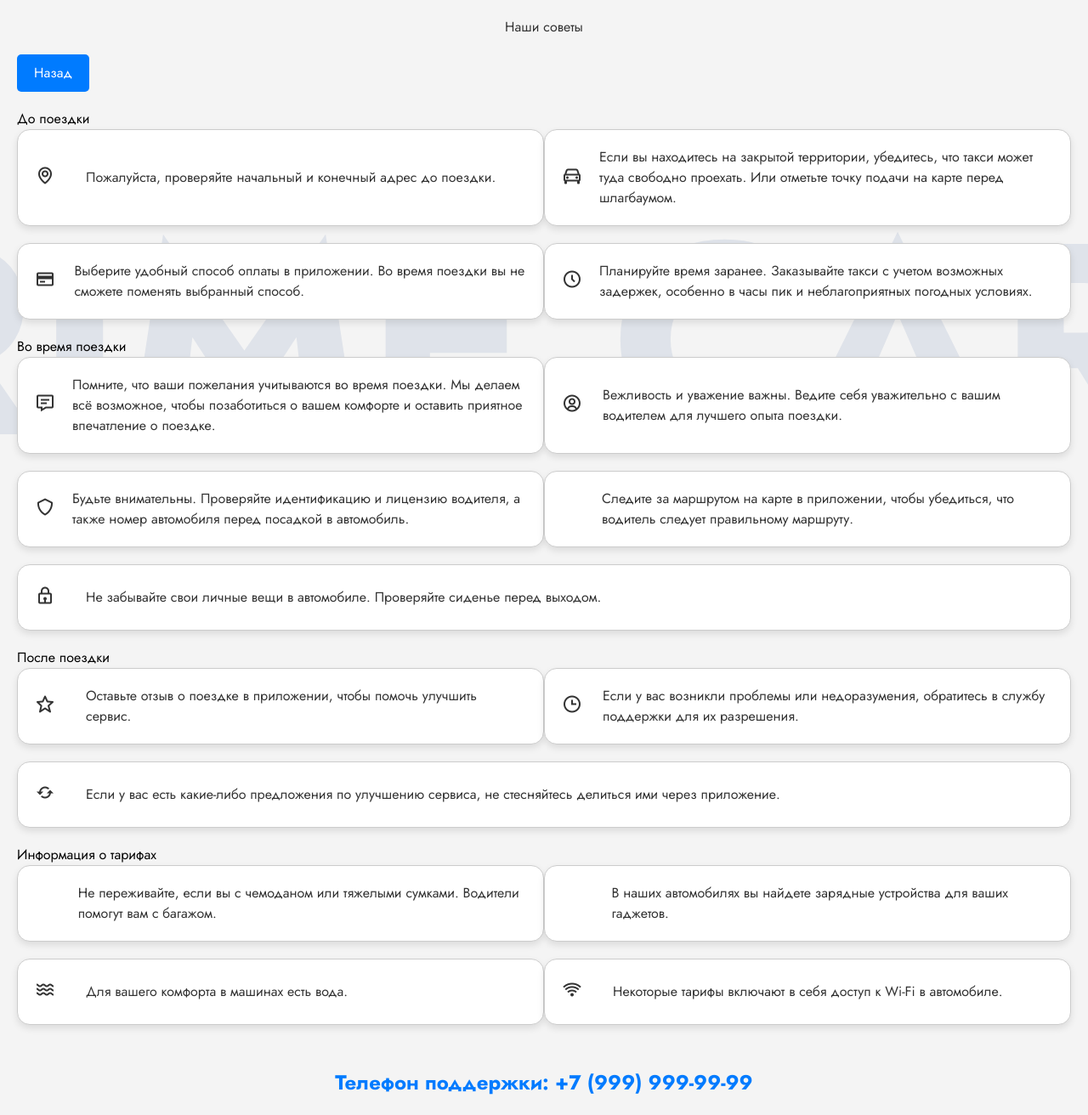
After one commit to nimelnikova/BIGGS_WEB_TAXI_python, a Python web app: template templates/QA.html in a window 1280 px wide. The commit adds this page. Shown: the whole page at 85% size. Run offline with Jinja, Linux system fonts and the light colour scheme; the template is opened without the code that fills it, so the values that code supplies are empty; some libraries are stand-ins or nearby versions.

Commit message:
добавила Q&A

```diff
--- a/main.py
+++ b/main.py
@@ -59,6 +59,11 @@ def vip():
     return render_template("VIP.html")
 
 
+@app.route("/QA.html")
+def qa():
+    return render_template("QA.html")
+
+
 @app.route("/credit_card.html")
 def credit_card():
     return render_template("credit_card.html")
--- /dev/null
+++ b/templates/QA.html
@@ -0,0 +1,237 @@
+<!DOCTYPE html>
+<html lang="ru">
+
+<head>
+    <meta charset="UTF-8">
+    <meta name="viewport" content="width=device-width, initial-scale=1.0">
+    <title>Советы для пассажиров такси</title>
+    <link href='https://unpkg.com/boxicons@2.1.4/css/boxicons.min.css' rel='stylesheet'>
+    <script src="https://cdn.tailwindcss.com"></script>
+    <script src='https://cdnjs.cloudflare.com/ajax/libs/gsap/3.9.1/gsap.min.js'></script>
+    <script src='https://cdnjs.cloudflare.com/ajax/libs/gsap/3.9.1/ScrollTrigger.min.js'></script>
+    <style>
+        @import url('https://fonts.googleapis.com/css2?family=Jost:ital,wght@0,100..900;1,100..900&display=swap');
+
+        body {
+            font-family: 'Jost', sans-serif;
+            margin: 0;
+            padding: 0;
+            background: #f4f4f4;
+        }
+
+        .container {
+            max-width: 1200px;
+            margin: auto;
+            padding: 20px;
+            position: relative;
+            z-index: 10;
+        }
+
+        .qa-section {
+            display: flex;
+            flex-wrap: wrap;
+            justify-content: space-between;
+        }
+
+        .qa-item {
+            background: white;
+            border: 1px solid #ccc;
+            border-radius: 15px;
+            padding: 20px;
+            flex: 1 1 48%;
+            margin-bottom: 20px;
+            box-shadow: 0 4px 8px rgba(0, 0, 0, 0.1);
+            display: flex;
+            align-items: center;
+        }
+
+        .icon {
+            font-size: 24px;
+            color: #333;
+            width: 40px;
+            margin-right: 20px;
+        }
+
+        .text {
+            font-size: 16px;
+            color: #333;
+        }
+
+        .back-button {
+            display: inline-block;
+            padding: 10px 20px;
+            margin: 20px 0;
+            background-color: #007BFF;
+            color: white;
+            text-decoration: none;
+            border-radius: 5px;
+            text-align: center;
+        }
+
+        .phone-number {
+            font-size: 24px;
+            color: #007BFF;
+            text-align: center;
+            margin-top: 30px;
+            font-weight: bold;
+        }
+
+        .background-text {
+            position: absolute;
+            top: 50%;
+            left: 0;
+            width: 100%;
+            transform: translateY(-50%);
+            z-index: 0;
+            pointer-events: none;
+            overflow: hidden;
+            white-space: nowrap;
+        }
+
+        .background-text span {
+            font-size: clamp(200px, 40vh, 500px);
+            font-weight: bold;
+            color: rgba(47, 85, 151, 0.1);
+            display: inline-block;
+            margin: 0 20px;
+            white-space: nowrap;
+        }
+
+        h1 {
+            font-size: 64px;
+            font-weight: bold;
+            color: #333;
+            text-align: center;
+            margin-bottom: 40px;
+        }
+    </style>
+</head>
+
+<body>
+    <div class="background-text">
+        <span class="scrolling-text">PRIME CAR</span>
+        <span class="scrolling-text">PRIME CAR</span>
+        <span class="scrolling-text">PRIME CAR</span>
+        <span class="scrolling-text">PRIME CAR</span>
+        <span class="scrolling-text">PRIME CAR</span>
+        <span class="scrolling-text">PRIME CAR</span>
+    </div>
+
+    <div class="container">
+        <h1>Наши советы</h1>
+        <a href="main.html" class="back-button">Назад</a>
+
+        <h2>До поездки</h2>
+        <div class="qa-section">
+            <div class="qa-item">
+                <div class="icon"><i class='bx bx-map'></i></div>
+                <div class="text">Пожалуйста, проверяйте начальный и конечный адрес до поездки.</div>
+            </div>
+            <div class="qa-item">
+                <div class="icon"><i class='bx bx-car'></i></div>
+                <div class="text">Если вы находитесь на закрытой территории, убедитесь, что такси может туда свободно
+                    проехать. Или отметьте точку подачи на карте перед шлагбаумом.</div>
+            </div>
+            <div class="qa-item">
+                <div class="icon"><i class='bx bx-credit-card'></i></div>
+                <div class="text">Выберите удобный способ оплаты в приложении. Во время поездки вы не сможете поменять
+                    выбранный способ.</div>
+            </div>
+            <div class="qa-item">
+                <div class="icon"><i class='bx bx-time-five'></i></div>
+                <div class="text">Планируйте время заранее. Заказывайте такси с учетом возможных задержек, особенно в
+                    часы пик и неблагоприятных погодных условиях.</div>
+            </div>
+        </div>
+
+        <h2>Во время поездки</h2>
+        <div class="qa-section">
+            <div class="qa-item">
+                <div class="icon"><i class='bx bx-message-detail'></i></div>
+                <div class="text">Помните, что ваши пожелания учитываются во время поездки. Мы делаем всё возможное,
+                    чтобы позаботиться о вашем комфорте и оставить приятное впечатление о поездке.</div>
+            </div>
+            <div class="qa-item">
+                <div class="icon"><i class='bx bx-user-circle'></i></div>
+                <div class="text">Вежливость и уважение важны. Ведите себя уважительно с вашим водителем для лучшего
+                    опыта поездки.</div>
+            </div>
+            <div class="qa-item">
+                <div class="icon"><i class='bx bx-shield'></i></div>
+                <div class="text">Будьте внимательны. Проверяйте идентификацию и лицензию водителя, а также номер
+                    автомобиля перед посадкой в
+                    автомобиль.</div>
+            </div>
+            <div class="qa-item">
+                <div class="icon"><i class='bx bx-gps'></i></div>
+                <div class="text">Следите за маршрутом на карте в приложении, чтобы убедиться, что водитель следует
+                    правильному маршруту.</div>
+            </div>
+            <div class="qa-item">
+                <div class="icon"><i class='bx bx-lock'></i></div>
+                <div class="text">Не забывайте свои личные вещи в автомобиле. Проверяйте сиденье перед выходом.</div>
+            </div>
+        </div>
+
+        <h2>После поездки</h2>
+        <div class="qa-section">
+            <div class="qa-item">
+                <div class="icon"><i class='bx bx-star'></i></div>
+                <div class="text">Оставьте отзыв о поездке в приложении, чтобы помочь улучшить сервис.</div>
+            </div>
+            <div class="qa-item">
+                <div class="icon"><i class='bx bx-time'></i></div>
+                <div class="text">Если у вас возникли проблемы или недоразумения, обратитесь в службу поддержки для их
+                    разрешения.</div>
+            </div>
+            <div class="qa-item">
+                <div class="icon"><i class='bx bx-refresh'></i></div>
+                <div class="text">Если у вас есть какие-либо предложения по улучшению сервиса, не стесняйтесь делиться
+                    ими через приложение.</div>
+            </div>
+        </div>
+
+        <h2>Информация о тарифах</h2>
+        <div class="qa-section">
+            <div class="qa-item">
+                <div class="icon"><i class='bx bx-suitcase'></i></div>
+                <div class="text">Не переживайте, если вы с чемоданом или тяжелыми сумками. Водители помогут вам с
+                    багажом.</div>
+            </div>
+            <div class="qa-item">
+                <div class="icon"><i class='bx bx-charging'></i></div>
+                <div class="text">В наших автомобилях вы найдете зарядные устройства для ваших гаджетов.</div>
+            </div>
+            <div class="qa-item">
+                <div class="icon"><i class='bx bx-water'></i></div>
+                <div class="text">Для вашего комфорта в машинах есть вода.</div>
+            </div>
+            <div class="qa-item">
+                <div class="icon"><i class='bx bx-wifi'></i></div>
+                <div class="text">Некоторые тарифы включают в себя доступ к Wi-Fi в автомобиле.</div>
+            </div>
+        </div>
+
+        <div class="phone-number">
+            Телефон поддержки: +7 (999) 999-99-99
+        </div>
+    </div>
+
+    <script>
+        document.addEventListener('DOMContentLoaded', (event) => {
+            const titles = document.querySelectorAll('.scrolling-text');
+
+            titles.forEach((title, i) => {
+                const duration = 30 * (i + 1);
+                gsap.to(title, {
+                    duration: duration,
+                    ease: "none",
+                    xPercent: -100,
+                    repeat: -1
+                });
+            });
+        });
+    </script>
+</body>
+
+</html>
```
Also changed, not shown: static/js/VIP.js (+3 -23 lines), static/js/main.js (+17 -55 lines), templates/main.html (+9 -8 lines), README.md, static/icons/ordercar.png (added).
